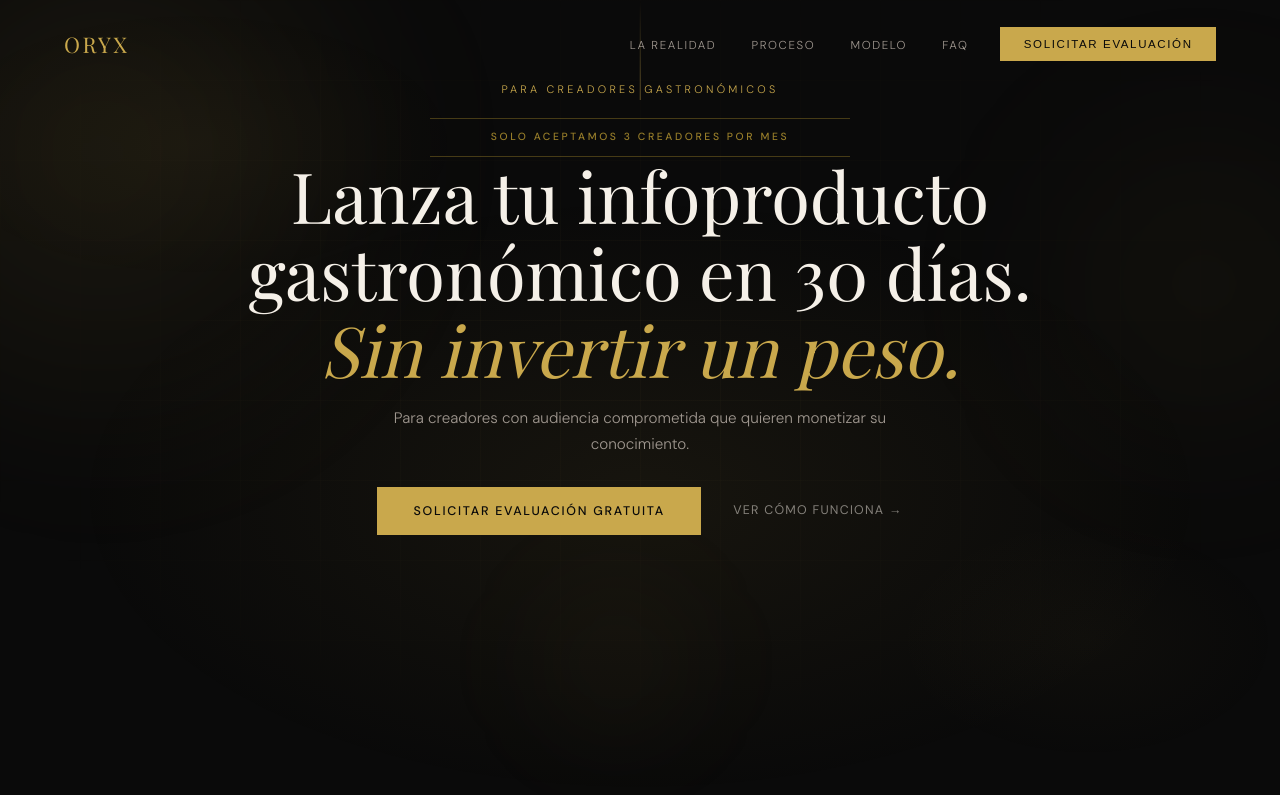
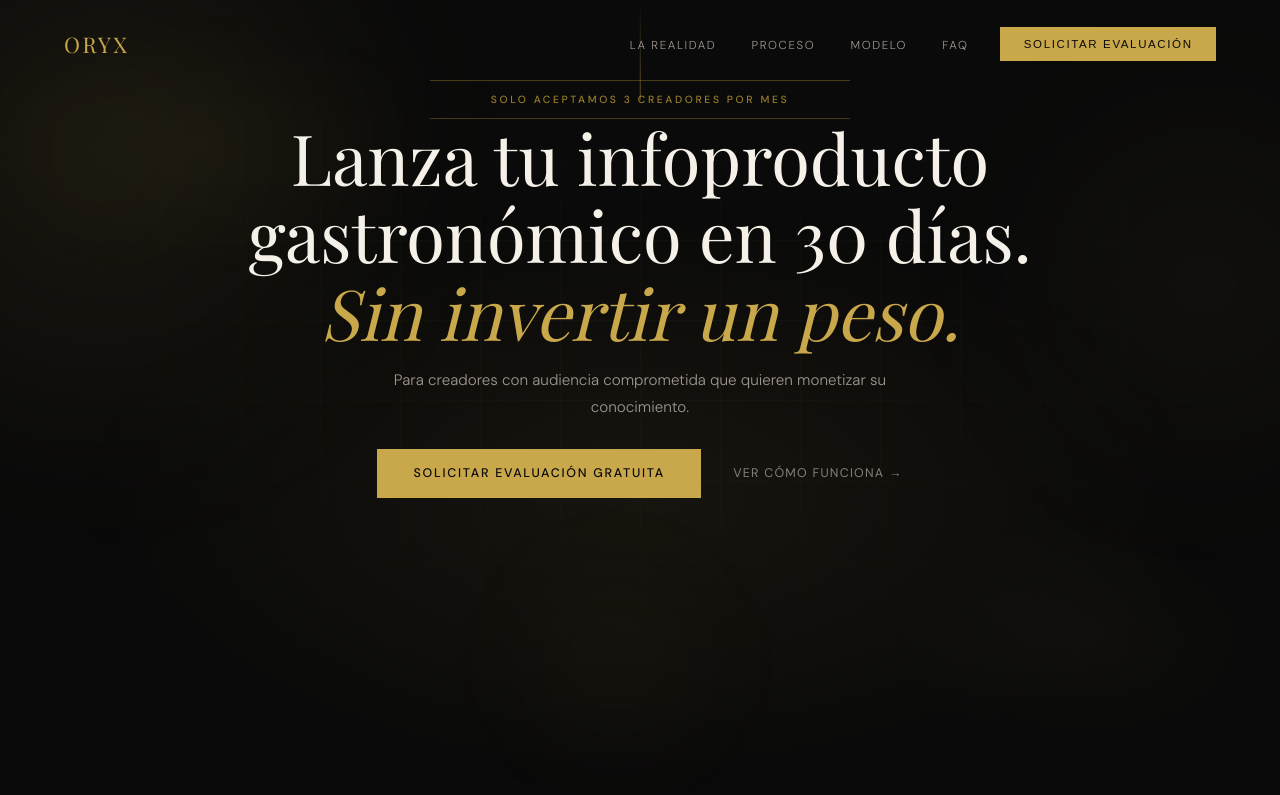
Before and after one commit to Oryx-Performance/Oryx-Landing, a plain HTML site: page index.html in a window 1280 px wide. Shown: the top 795 px of the page. Drawn offline with nearby package versions, Linux system fonts and the light colour scheme; a web font is replaced by a local one.

Commit message:
feat: reemplaza eyebrow por urgency bar como primer elemento del hero

```diff
--- a/index.html
+++ b/index.html
@@ -1229,7 +1229,6 @@
     <div class="hero-topline"></div>
 
     <div class="hero-content" id="heroHeader">
-      <p class="hero-eyebrow">Para creadores gastronómicos</p>
       <div class="urgency-bar">Solo aceptamos 3 creadores por mes</div>
       <h1 class="hero-title">
         Lanza tu infoproducto<br>
```
